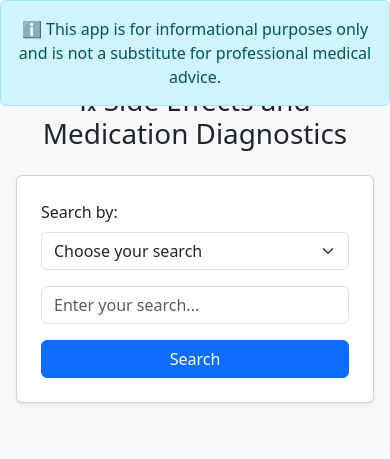
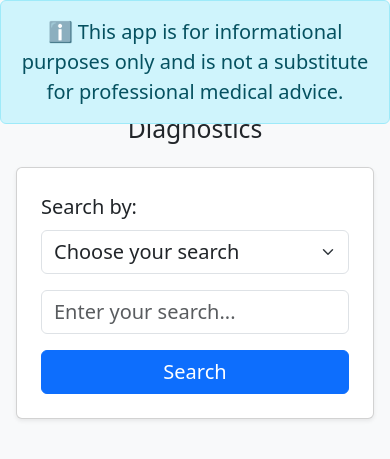
Before and after one commit to Kristel-mari/drug-side-effects-app, a Flask app: page / in a window 390 px wide. Shown: the top 459 px of the page. Run offline with Flask 3, Linux system fonts and the light colour scheme; parts of the project's set-up code (start-up, migrations or seed data) failed here and were passed over.

Commit message:
Updated mobile layout and font sizes

```diff
--- a/templates/index.html
+++ b/templates/index.html
@@ -3,30 +3,38 @@
 <head>
     <meta charset="UTF-8">
     <title>Drug Side Effects Lookup</title>
+    <meta name="viewport" content="width=device-width, initial-scale=1">
     <link href="https://cdn.jsdelivr.net/npm/bootstrap@5.3.3/dist/css/bootstrap.min.css" rel="stylesheet">
-
-    <!-- jQuery UI for Autocomplete -->
     <link rel="stylesheet" href="https://code.jquery.com/ui/1.13.2/themes/base/jquery-ui.css">
     <script src="https://code.jquery.com/jquery-3.6.4.min.js"></script>
     <script src="https://code.jquery.com/ui/1.13.2/jquery-ui.min.js"></script>
+
+    <!-- Custom font size -->
+    <style>
+        body {
+            font-size: 18px;
+        }
+        @media (max-width: 576px) {
+            body {
+                font-size: 20px;
+            }
+        }
+    </style>
 </head>
 <body class="bg-light">
 
-<!--Info banner that scrolls with the page -->
-<div class="alert alert-info text-center fixed-top mb-0" role="alert" style="z-index: 1050;">
+<div class="alert alert-info text-center fixed-top mb-0 fs-5" role="alert" style="z-index: 1050;">
     ℹ️ This app is for informational purposes only and is not a substitute for professional medical advice.
 </div>
-
-<!-- Spacer to prevent content from being hidden under fixed banner -->
 <div style="margin-top: 60px;"></div>
 
 <div class="container-fluid px-3 py-4">
-    <h1 class="mb-4 text-center">℞ Side Effects and Medication Diagnostics</h1>
+    <h1 class="mb-4 text-center fs-2">℞ Side Effects and Medication Diagnostics</h1>
 
     <form method="POST" class="card p-4 shadow-sm">
         <div class="mb-3">
-            <label for="search_type" class="form-label">Search by:</label>
-            <select name="search_type" id="search_type" class="form-select" required>
+            <label for="search_type" class="form-label fs-5">Search by:</label>
+            <select name="search_type" id="search_type" class="form-select fs-5" required>
                 <option value="" disabled selected>Choose your search</option>
                 <option value="drug">Drug Name</option>
                 <option value="condition">Condition</option>
@@ -34,23 +42,23 @@
         </div>
 
         <div class="mb-3">
-            <input type="text" name="query" id="query_input" class="form-control" placeholder="Enter your search..." required>
+            <input type="text" name="query" id="query_input" class="form-control fs-5" placeholder="Enter your search..." required>
         </div>
 
-        <button type="submit" class="btn btn-primary w-100">Search</button>
+        <button type="submit" class="btn btn-primary w-100 fs-5">Search</button>
     </form>
 
     {% if result %}
     <div class="mt-5">
-        <h2>Results:</h2>
+        <h2 class="fs-4">Results:</h2>
         {% if query_type == "side_effects" %}
         <div class="row row-cols-1 g-4 mt-3">
             {% for item in result %}
             <div class="col">
                 <div class="card shadow-sm">
                     <div class="card-body">
-                        <h5 class="card-title text-primary">{{ item['drug_name'] }}</h5>
-                        <p class="card-text"><strong>Side Effects:</strong> {{ item['side_effects'] }}</p>
+                        <h5 class="card-title text-primary fs-4">{{ item['drug_name'] }}</h5>
+                        <p class="card-text fs-5"><strong>Side Effects:</strong> {{ item['side_effects'] }}</p>
                     </div>
                 </div>
             </div>
@@ -60,13 +68,13 @@
         {% elif query_type == "drugs" %}
         <ul class="list-group mt-3">
             {% for item in result %}
-                <li class="list-group-item">
+            <li class="list-group-item fs-5">
                 <strong>{{ item['drug_name'] }}</strong> for {{ item['medical_condition'] }}
             </li>
             {% endfor %}
         </ul>
         {% else %}
-            <p class="alert alert-info mt-3">{{ result }}</p>
+        <p class="alert alert-info mt-3 fs-5">{{ result }}</p>
         {% endif %}
     </div>
     {% endif %}
@@ -74,18 +82,11 @@
 
 <script src="https://cdn.jsdelivr.net/npm/bootstrap@5.3.3/dist/js/bootstrap.bundle.min.js"></script>
 
-<!-- Autocomplete script -->
 <script>
 $(function () {
-        let initialized = false;
-
     function setupAutocomplete() {
         const searchType = $("#search_type").val();
         if (!searchType) return;
-
-            if (initialized) {
-                $("#query_input").autocomplete("destroy");
-            }
 
         $("#query_input").autocomplete({
             source: function (request, response) {
@@ -96,22 +97,18 @@
             },
             minLength: 2
         });
-
-            initialized = true;
     }
 
-        // Initialize if a search type is already selected
     if ($("#search_type").val()) {
         setupAutocomplete();
     }
 
-        // Reinitialize when user changes search type
     $("#search_type").on("change", function () {
         $("#query_input").val("");
+        $("#query_input").autocomplete("destroy");
         setupAutocomplete();
     });
 });
 </script>
-
 </body>
 </html>
```
Lines whose indentation alone changed are shown as unchanged.
